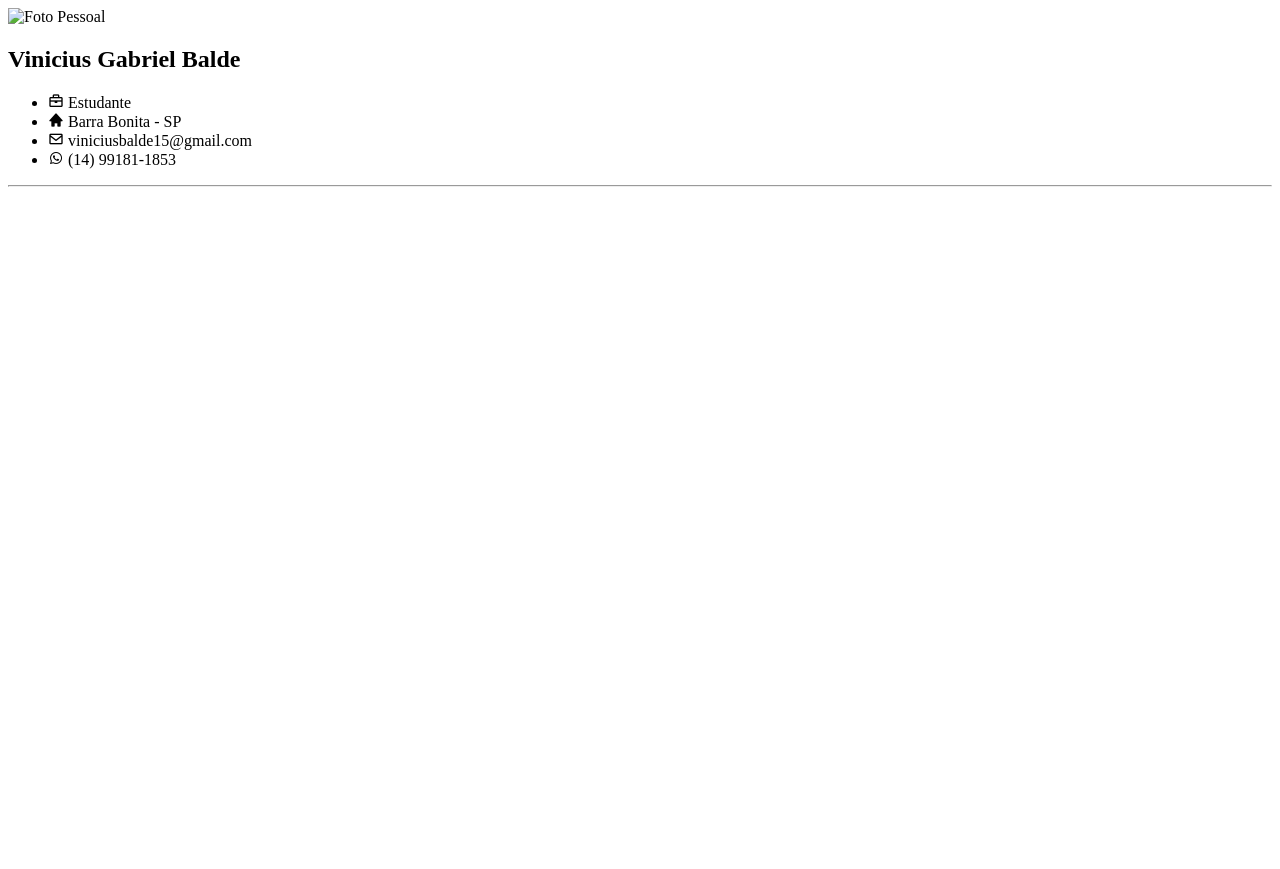
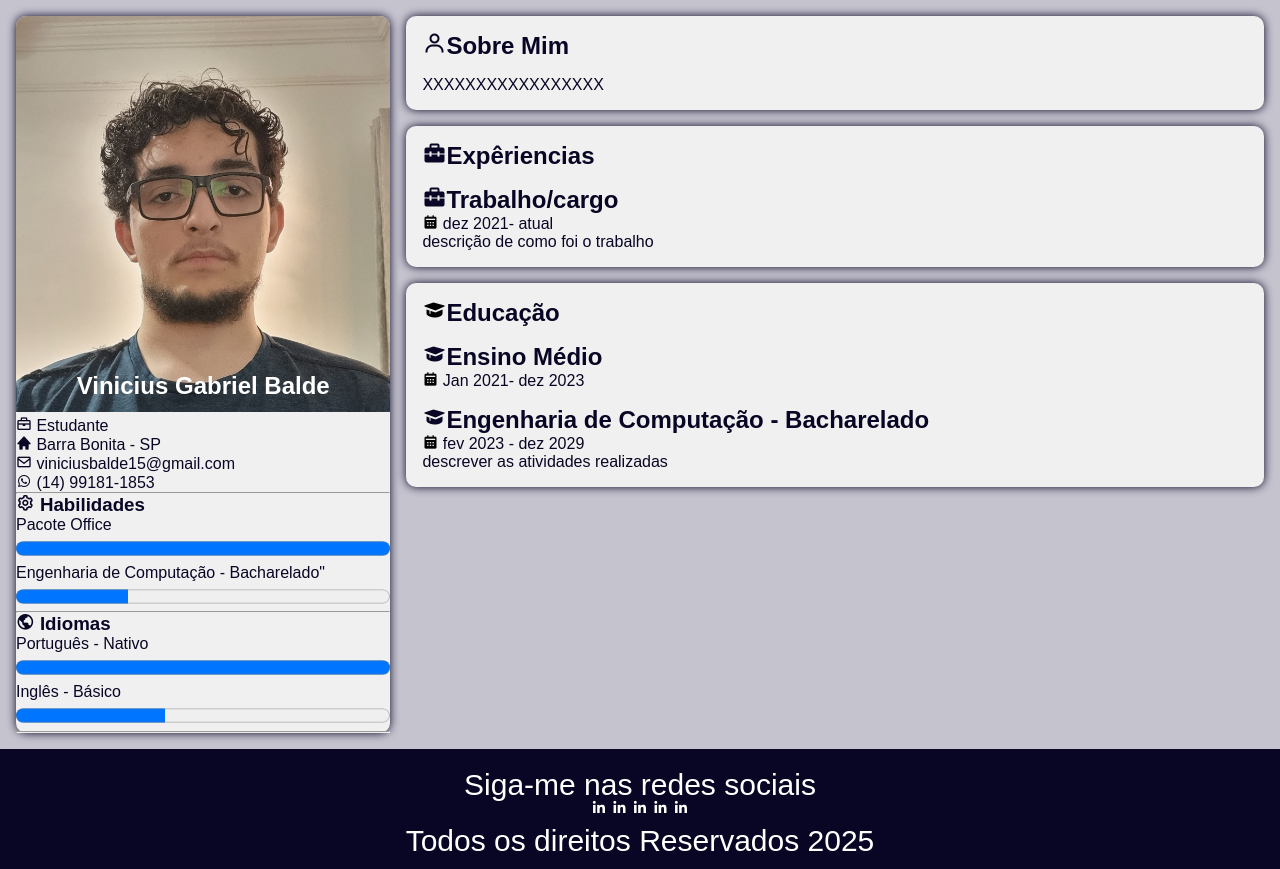
Before and after one commit to Baldenho/CurriculoEstudo, a plain HTML site: page index.html in a window 1280 px wide. Before the commit the page ends 800 px from the top, so only its background shows below. Drawn offline with nearby package versions, Linux system fonts and the light colour scheme.

Commit message:
Curriculo finalizado

```diff
--- a/index.html
+++ b/index.html
@@ -11,10 +11,10 @@
     <main>
         <section class="left">
             <div class="foto">
-                <img src="foto" alt="Foto Pessoal">
+                <img src="fotovinicius.jpeg" alt="Foto Pessoal">
                 <h1>Vinicius Gabriel Balde</h1>
             </div>
-            <div class="Pessoais">
+            <div class="pessoais">
                 <ul>
                     <li>
                         <i class='bx bx-briefcase' ></i> Estudante
@@ -31,10 +31,106 @@
                 </ul>
             </div>
             <hr>
+            <div class="habilidades">
+                <h3>
+                    <i class='bx bx-cog'></i> Habilidades
+                </h3>
+                <ul>
+                    <li>
+                        Pacote Office
+                        <progress max="100" value="100"></progress>
+                    </li>
+                    <li>
+                        Engenharia de Computação - Bacharelado"
+                        <progress max="10" value="3"></progress>
+                    </li>
+                </ul>
+                <hr>
+                <div class="Idiomas">
+                <h3>
+                    <i class='bx bx-world'></i> Idiomas
+                </h3>
+                <ul>
+                    <li>
+                        Português - Nativo
+                        <progress max="100" value="100"></progress>
+                    </li>
+                    <li>
+                        Inglês - Básico
+                        <progress max="100" value="40"></progress>
+                    </li>
+                </ul>
+                </div>
+                <hr>
+            </div>
         </section>
         <section class="right">
+            <div class="sobre">
+                <h2><i class='bx bx-user'></i>Sobre Mim</h2>
+                <p>
+                    XXXXXXXXXXXXXXXXX
+                </p>
+            </div>
+            <div class="experiencias">
+                <h2><i class='bx bxs-briefcase-alt-2'></i>Expêriencias</h2>
+                <div class="trabalhoX">
+                    <p>
+                        <h2><i class='bx bxs-briefcase-alt-2'></i>Trabalho/cargo</h2>
+                    </p>
+                    <p>
+                        <i class='bx bxs-calendar' style='color:#000000' ></i>
+                        dez 2021- <span>atual</span>
+                    </p>
+                    <p>
+                        descrição de como foi o trabalho
+                    </p>
+                </div>
+            </div>
+            <div class="educacao">
+                <h2><i class='bx bxs-graduation' style='color:#000000' ></i>Educação</h2>
+                <div class="ensinomedio">
+                    <p>
+                        <h2><i class='bx bxs-graduation'></i>Ensino Médio</h2>
+                    </p>
+                    <p>
+                        <i class='bx bxs-calendar' style='color:#000000' ></i>
+                        Jan 2021- dez 2023
+                    </p>
+                </div>
+                <div class="faculdade">
+                    <p>
+                        <h2><i class='bx bxs-graduation'></i>Engenharia de Computação - Bacharelado</h2>
+                    </p>
+                    <p>
+                        <i class='bx bxs-calendar' style='color:#000000' ></i>
+                        fev 2023 - dez 2029
+                    </p>
+                    <p>
+                        descrever as atividades realizadas
+                    </p>
+                </div>
+            </div>
 
         </section>
     </main>
+    <footer>
+        <p>Siga-me nas redes sociais</p>
+        <a href="" target="_blank" title="linkedin">
+            <i class='bx bxl-linkedin' style='color:#ffffff' ></i>
+        </a>
+        <a href="" target="_blank" title="linkedin">
+            <i class='bx bxl-linkedin' style='color:#ffffff' ></i>
+        </a>
+        <a href="" target="_blank" title="linkedin">
+            <i class='bx bxl-linkedin' style='color:#ffffff' ></i>
+        </a>
+        <a href="" target="_blank" title="linkedin">
+            <i class='bx bxl-linkedin' style='color:#ffffff' ></i>
+        </a>
+        <a href="" target="_blank" title="linkedin">
+            <i class='bx bxl-linkedin' style='color:#ffffff' ></i>
+        </a>
+        <p>Todos os direitos Reservados 2025</p>
+    </footer>
 </body>
 </html>
--- a/style.css
+++ b/style.css
@@ -0,0 +1,126 @@
+*{
+    margin: 0;
+    padding: 0;
+    box-sizing: border-box;
+    color: #080624;
+}
+
+body{
+    background-color: #c5c3ce;
+    font-family: sans-serif;
+    font-style: normal;
+    font-size: 16px;
+}
+
+ul{
+    list-style: none;
+}
+
+main{
+    margin: 1rem;
+    display: grid;
+    grid-template-columns: 30% 1fr;
+    grid-gap: 1rem;
+}
+
+.left{
+    background-color: #f0f0f0;
+    box-shadow: 0 0 10px #080624;
+    border-radius: 10px;
+}
+
+.foto{
+    position: relative;
+}
+
+.foto img{
+    width: 100%;
+    border-top-left-radius: 10px;
+    border-top-right-radius: 10px;
+}
+
+.foto h1{
+    position: absolute;
+    bottom: 1rem;
+    color: #ffffff;
+    width: 100%;
+    text-align: center;
+}
+
+i {
+
+}
+
+.pessoais, .habilidades, .idiomas{
+    color: color #1fbbd6
+    padding: 1rem;
+}
+
+.pessoais{
+    font-size: 1rem;
+}
+
+progress{
+    width: 100%;
+    height: 1.8rem;
+}
+
+.sobre, .experiencias, .educacao{
+    padding: 1rem;
+    background-color: #f0f0f0;
+    box-shadow: 0 0 10px #080624;
+    border-radius: 10px;
+}
+
+.sobre p{
+    margin-top: 1rem;
+}
+
+.experiencias, .educacao{
+    margin-top: 1rem;
+}
+
+.trabalhoX, .ensinomedio, .faculdade{
+    margin-top: 1rem;
+}
+
+.trabalho p, educacaop{
+    margin-top: 0.5rem;
+    line-height: 1rem;
+    text-align: justify;
+}
+
+.data {
+    color: #1fbbd6;
+}
+
+.atual {
+    background-color: #080624;
+    color: #ffffff;
+    padding: 0.1rem 1rem;
+    border-radius: 5px;
+}
+
+footer{
+    background-color: #080624;
+    padding: 1rem;
+    text-align: center;
+    line-height: 1.5rem;
+}
+
+footer p{
+    color: #ffffff;
+    margin-top: 0.5rem;
+    font-size: 30px;
+}
+
+a{
+    text-decoration: none;
+}
+
+@media (max-width: 800px){
+    main{
+        display: grid;
+        grid-template-columns: 1fr;
+    }
+}
```
Also changed, not shown: Git.txt (added), fotovinicius.jpeg (added).
